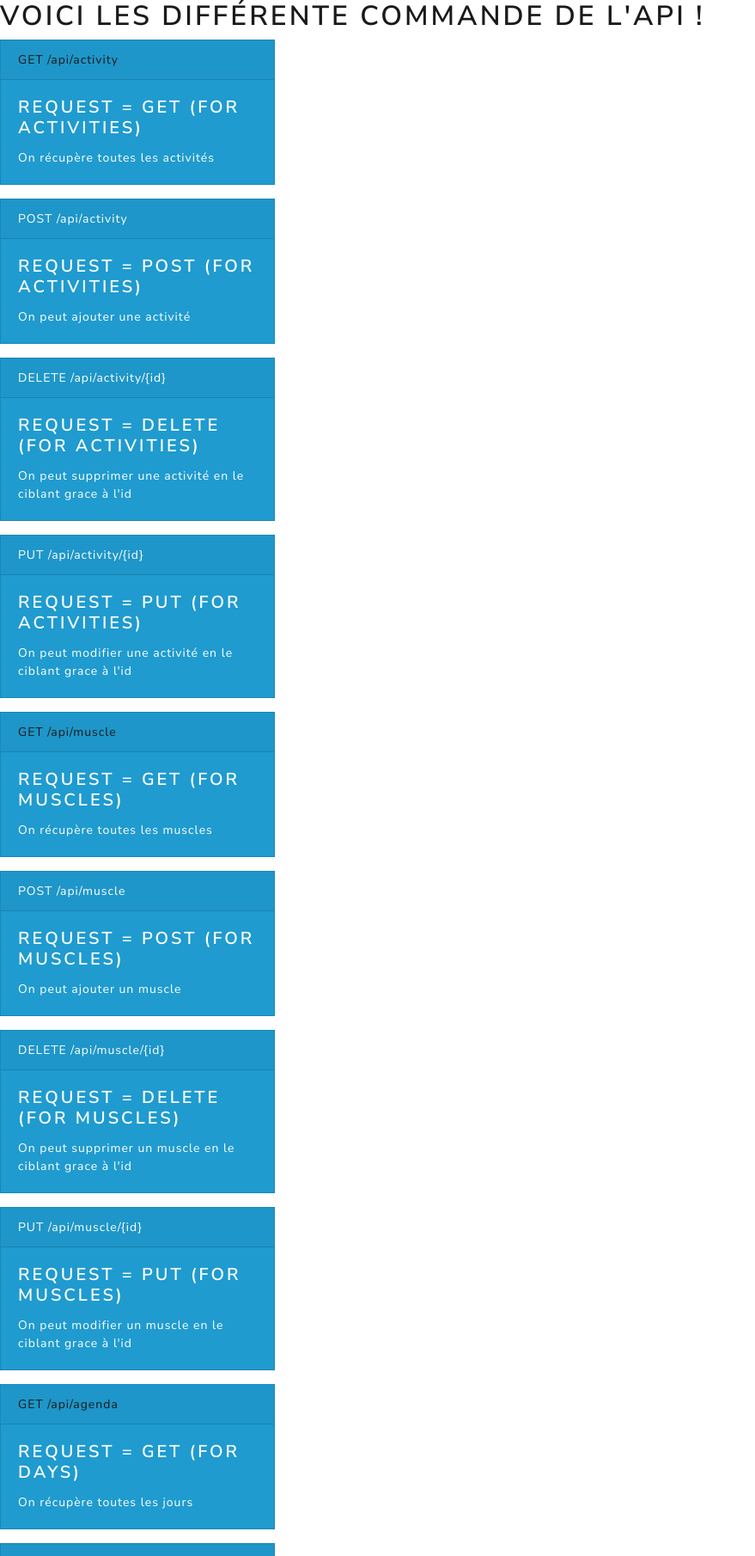
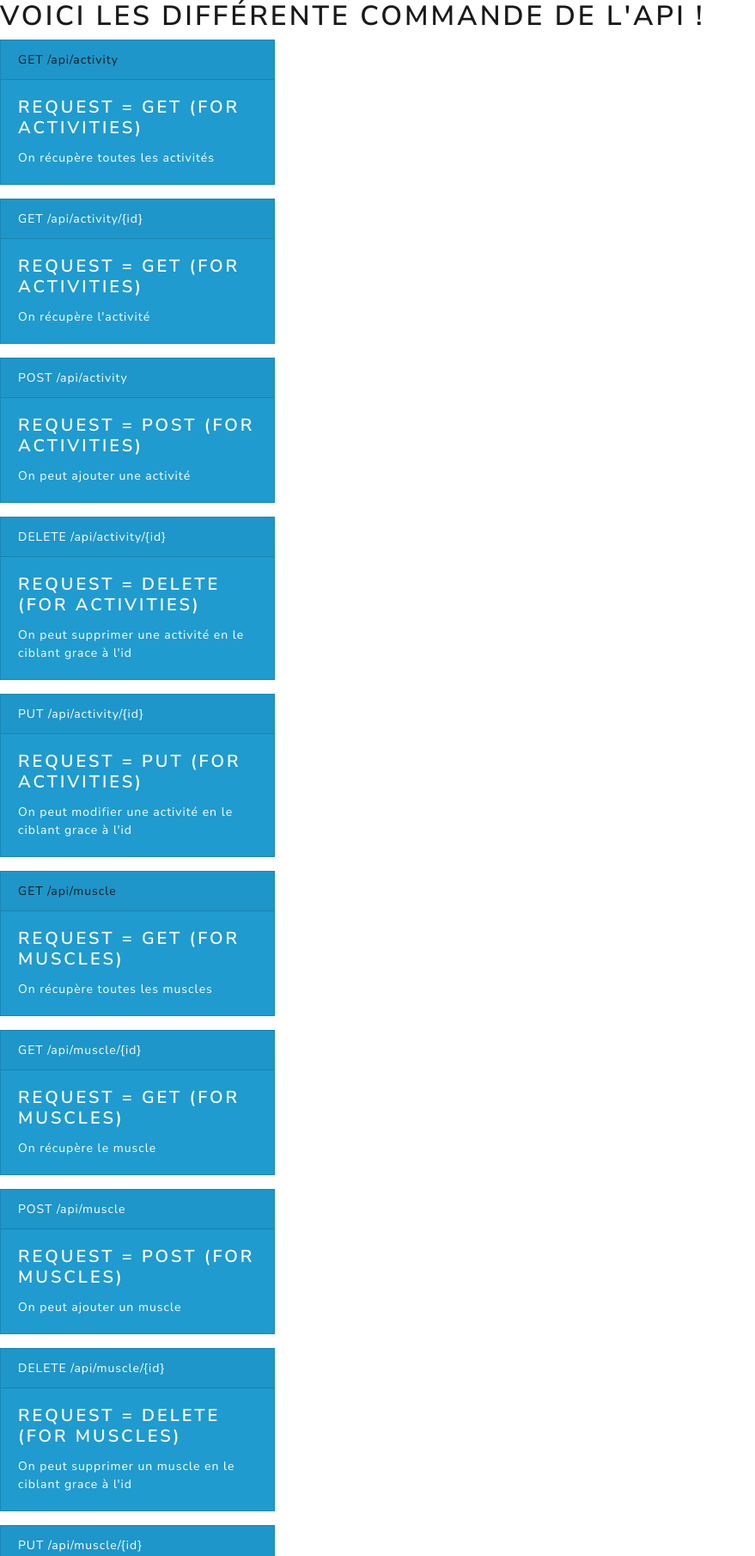
Before and after one commit to BasileAmeeuw/SiteALaLigne, a Symfony app: template templates/api/index.html.twig in a window 1280 px wide. Shown: the top 1810 px of the page at 86% size, without its empty margins (0-879 px from the left). Run offline with Twig, Linux system fonts and the light colour scheme; the template is opened without the code that fills it, so the values that code supplies are empty; some libraries are stand-ins or nearby versions.

Commit message:
petitBugRepair

```diff
--- a/src/Controller/ApiAgendaController.php
+++ b/src/Controller/ApiAgendaController.php
@@ -92,12 +92,6 @@ class ApiAgendaController extends AbstractController
         try {
             $dayJSON=$serializer->deserialize($jsonRecu, \App\Entity\Day::class, 'json');
 
-            $errors=$validator->validate($dayJSON);
-
-            if (count($errors)>0){
-                return $this->json($errors,400);
-            }
-
             if ($dayJSON->getDate() != null){
                 $day->setDate($dayJSON->getDate());
             }
--- a/src/Controller/ApiMuscleController.php
+++ b/src/Controller/ApiMuscleController.php
@@ -92,11 +92,6 @@ class ApiMuscleController extends AbstractController
         try {
             $muscleJSON=$serializer->deserialize($jsonRecu, \App\Entity\Muscle::class, 'json');
 
-            $errors=$validator->validate($muscleJSON);
-
-            if (count($errors)>0){
-                return $this->json($errors,400);
-            }
 
             if ($muscleJSON->getNameOfMuscle() != null){
                 $muscle->setNameOfMuscle($muscleJSON->getNameOfMuscle());
--- a/templates/api/index.html.twig
+++ b/templates/api/index.html.twig
@@ -14,6 +14,13 @@
                 <div class="card-body">
                     <h4 class="card-title">Request = GET (for activities)</h4>
                     <p class="card-text">On récupère toutes les activités</p>
+                </div>
+            </div>
+            <div class="card text-white bg-info mb-3" style="max-width: 20rem;">
+                <div class="card-header">GET /api/activity/{id}</div>
+                <div class="card-body">
+                    <h4 class="card-title">Request = GET (for activities)</h4>
+                    <p class="card-text">On récupère l'activité</p>
                 </div>
             </div>
             <div class="card text-white bg-info mb-3" style="max-width: 20rem;">
@@ -54,6 +61,13 @@
                 </div>
             </div>
             <div class="card text-white bg-info mb-3" style="max-width: 20rem;">
+                <div class="card-header">GET /api/muscle/{id}</div>
+                <div class="card-body">
+                    <h4 class="card-title">Request = GET (for muscles)</h4>
+                    <p class="card-text">On récupère le muscle</p>
+                </div>
+            </div>
+            <div class="card text-white bg-info mb-3" style="max-width: 20rem;">
                 <div class="card-header">POST /api/muscle
                 {# <a href="{{path("api_activity_index")}}">GET /api/activity</a> #}
                 </div>
@@ -90,6 +104,13 @@
                 </div>
             </div>
             <div class="card text-white bg-info mb-3" style="max-width: 20rem;">
+                <div class="card-header">GET /api/agenda/{id}</div>
+                <div class="card-body">
+                    <h4 class="card-title">Request = GET (for days)</h4>
+                    <p class="card-text">On récupère le jour</p>
+                </div>
+            </div>
+            <div class="card text-white bg-info mb-3" style="max-width: 20rem;">
                 <div class="card-header">POST /api/agenda
                 {# <a href="{{path("api_activity_index")}}">GET /api/activity</a> #}
                 </div>
```
Also changed, not shown: src/Controller/ApiActivityController.php (+1 -7 lines), templates/activity/research.html.twig (+10 -1 lines).
